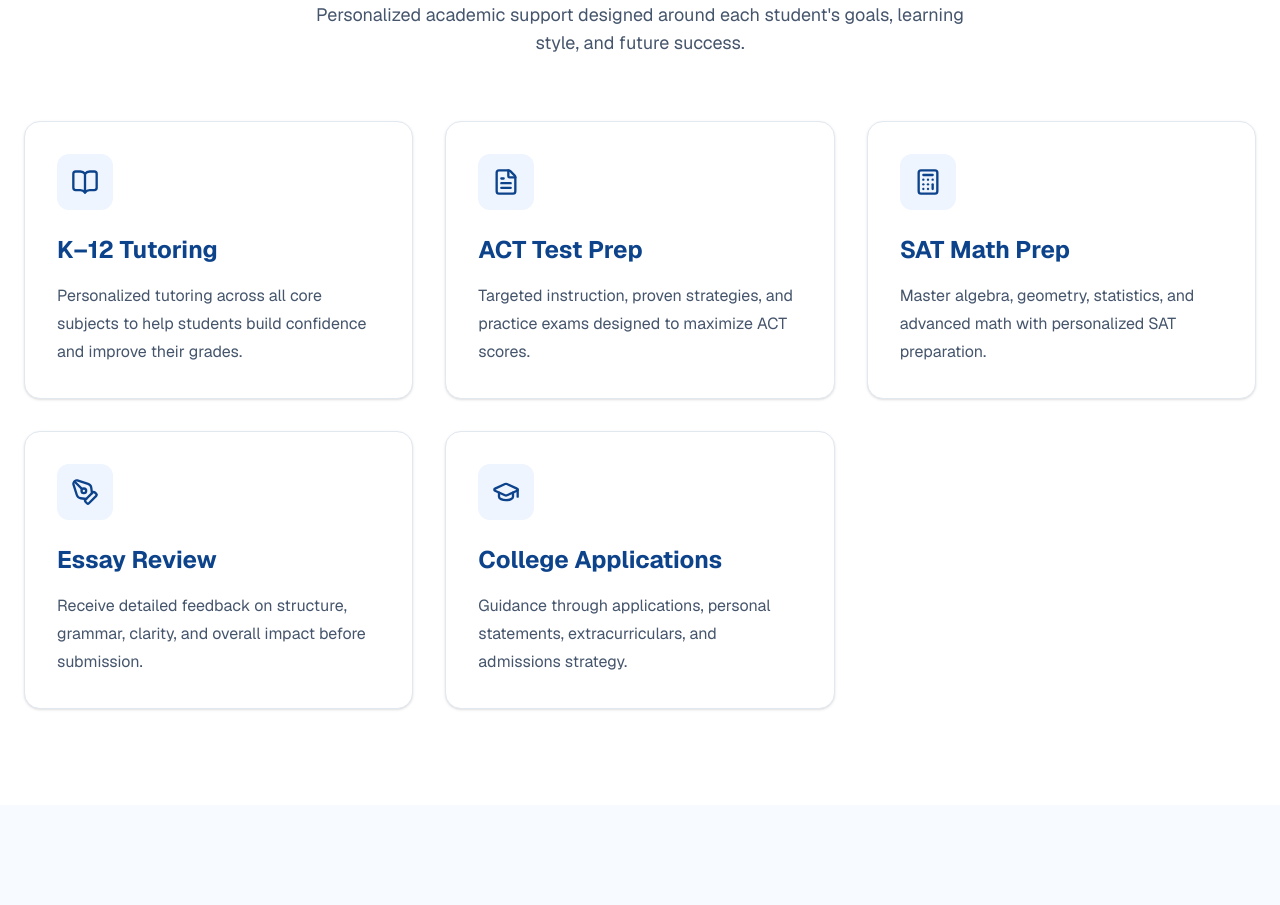
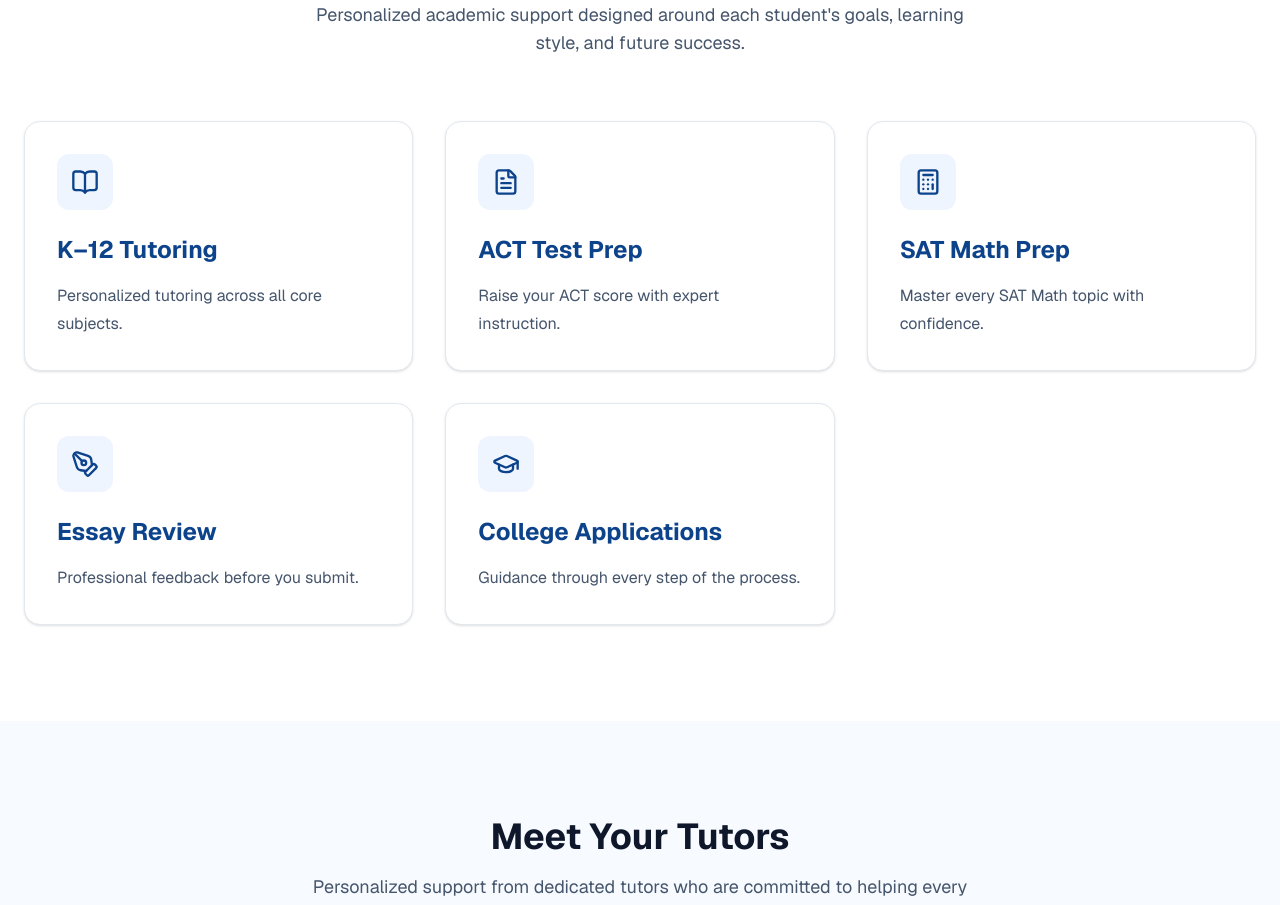
Before and after one commit to yaalinilakhani/next-chapter-learning, a Next.js app: page / in a window 1280 px wide. Shown: the part 920-1825 px from the top of the page. Built offline with nearby package versions, Linux system fonts and the light colour scheme.

Commit message:
Changed services to expand

```diff
--- a/components/Services.tsx
+++ b/components/Services.tsx
@@ -9,32 +9,82 @@ import {
 const services = [
   {
     title: "K–12 Tutoring",
-    description:
-      "Personalized tutoring across all core subjects to help students build confidence and improve their grades.",
+    short:
+      "Personalized tutoring across all core subjects.",
+    details:
+      "One-on-one tutoring designed around each student's learning style and academic goals. Available for elementary, middle, and high school students.",
+    features: [
+      "Math",
+      "Science",
+      "English",
+      "Homework Help",
+      "Study Skills",
+    ],
+    price: "Starting at $__/hour",
     icon: BookOpen,
   },
   {
     title: "ACT Test Prep",
-    description:
-      "Targeted instruction, proven strategies, and practice exams designed to maximize ACT scores.",
+    short:
+      "Raise your ACT score with expert instruction.",
+    details:
+      "Comprehensive ACT preparation focused on both content mastery and proven testing strategies.",
+    features: [
+      "English",
+      "Math",
+      "Reading",
+      "Science",
+      "Practice Exams",
+    ],
+    price: "Starting at $__/hour",
     icon: FileText,
   },
   {
     title: "SAT Math Prep",
-    description:
-      "Master algebra, geometry, statistics, and advanced math with personalized SAT preparation.",
+    short:
+      "Master every SAT Math topic with confidence.",
+    details:
+      "Personalized SAT Math tutoring covering every section of the exam using official-style questions.",
+    features: [
+      "Algebra",
+      "Geometry",
+      "Advanced Math",
+      "Problem Solving",
+      "Practice Tests",
+    ],
+    price: "Starting at $__/hour",
     icon: Calculator,
   },
   {
     title: "Essay Review",
-    description:
-      "Receive detailed feedback on structure, grammar, clarity, and overall impact before submission.",
+    short:
+      "Professional feedback before you submit.",
+    details:
+      "Detailed revisions to strengthen grammar, organization, clarity, and overall impact.",
+    features: [
+      "Grammar",
+      "Structure",
+      "Clarity",
+      "Feedback",
+      "Suggestions",
+    ],
+    price: "Starting at $__/essay",
     icon: PenTool,
   },
   {
     title: "College Applications",
-    description:
-      "Guidance through applications, personal statements, extracurriculars, and admissions strategy.",
+    short:
+      "Guidance through every step of the process.",
+    details:
+      "Support with applications, essays, extracurricular descriptions, and admissions strategy.",
+    features: [
+      "Common App",
+      "Essay Planning",
+      "Activity List",
+      "Application Review",
+      "College Strategy",
+    ],
+    price: "Starting at $__/hour",
     icon: GraduationCap,
   },
 ];
@@ -62,11 +112,11 @@ export default function Services() {
             return (
               <div
                 key={service.title}
-                className="group rounded-2xl border border-slate-200 bg-white p-8 shadow-sm transition-all duration-300 hover:-translate-y-3 hover:border-[#5CA3FF] hover:shadow-2xl"
+                className="group overflow-hidden rounded-2xl border border-slate-200 bg-white p-8 shadow-sm transition-all duration-300 hover:-translate-y-2 hover:border-[#5CA3FF] hover:shadow-2xl"
               >
-                <div className="mb-6 flex h-14 w-14 items-center justify-center rounded-xl bg-[#EEF5FF]">
+                <div className="mb-6 flex h-14 w-14 items-center justify-center rounded-xl bg-[#EEF5FF] transition group-hover:bg-[#0D438B]">
                   <Icon
-                    className="h-7 w-7 text-[#0D438B]"
+                    className="h-7 w-7 text-[#0D438B] transition group-hover:text-white"
                     strokeWidth={2}
                   />
                 </div>
@@ -76,8 +126,44 @@ export default function Services() {
                 </h3>
 
                 <p className="mt-4 leading-7 text-slate-600">
-                  {service.description}
+                  {service.short}
                 </p>
+
+                {/* Hidden content */}
+                <div className="grid max-h-0 grid-rows-[0fr] overflow-hidden transition-all duration-500 group-hover:max-h-[500px] group-hover:grid-rows-[1fr]">
+                  <div className="overflow-hidden">
+
+                    <p className="mt-6 text-slate-600">
+                      {service.details}
+                    </p>
+
+                    <ul className="mt-5 space-y-2">
+                      {service.features.map((feature) => (
+                        <li
+                          key={feature}
+                          className="flex items-center gap-2 text-slate-700"
+                        >
+                          <span className="text-[#5CA3FF]">✓</span>
+                          {feature}
+                        </li>
+                      ))}
+                    </ul>
+
+                    <p className="mt-6 text-lg font-bold text-[#0D438B]">
+                      {service.price}
+                    </p>
+
+                    <a
+                      href="https://calendly.com/YOUR-LINK"
+                      target="_blank"
+                      rel="noopener noreferrer"
+                      className="mt-6 inline-block rounded-xl bg-[#0D438B] px-5 py-3 font-semibold text-white transition hover:bg-[#08356D]"
+                    >
+                      Book Consultation
+                    </a>
+
+                  </div>
+                </div>
               </div>
             );
           })}
```
